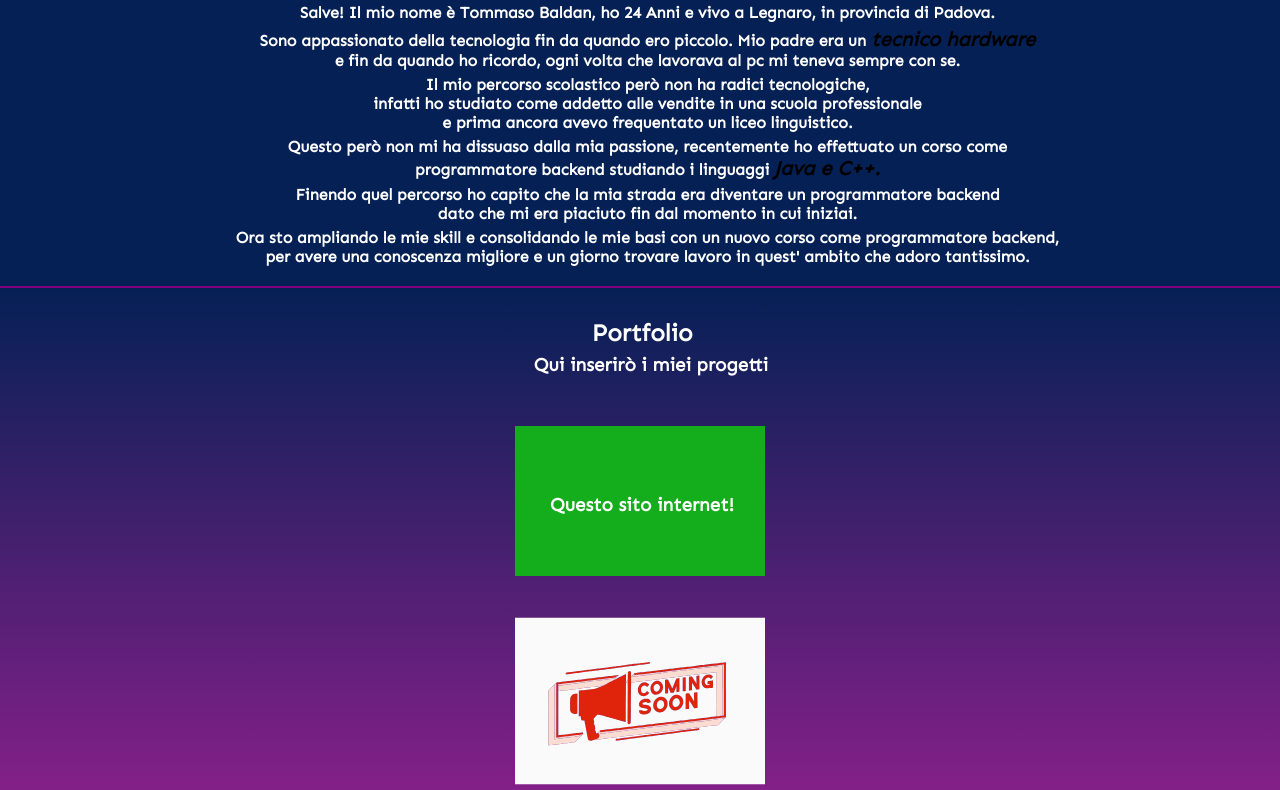
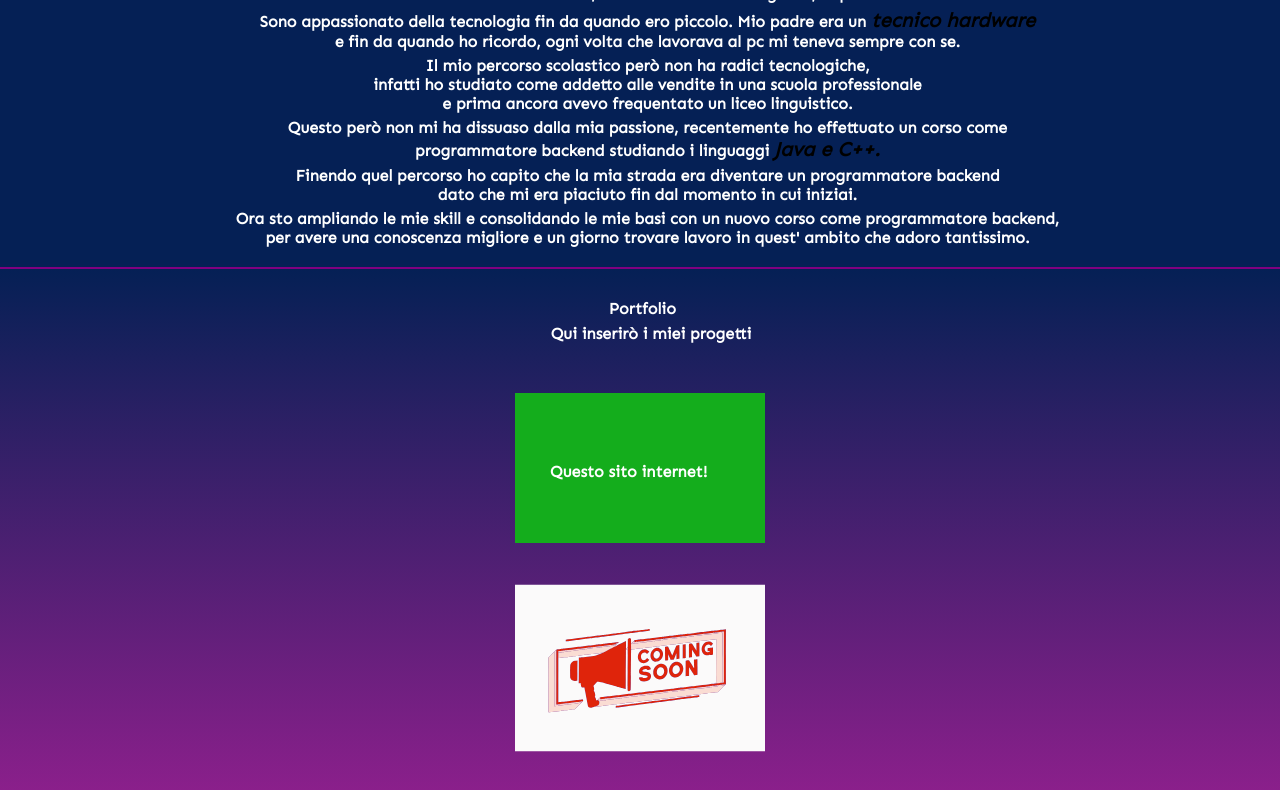
Before and after one commit to TboyDark/Progetto-Sito-Web-Personale, a plain HTML site: page index.html in a window 1280 px wide. Shown: the part 914-1704 px from the top of the page. Drawn offline with Linux system fonts and the light colour scheme.

Commit message:
resized the text of the page for more visibility

```diff
--- a/styles.css
+++ b/styles.css
@@ -396,6 +396,9 @@ a:visited{
 
 }
 @media only screen and (min-width: 1000px){
+  *{
+    font-size: 16px;
+  }
   .about{
     text-align: center;
   }
```
